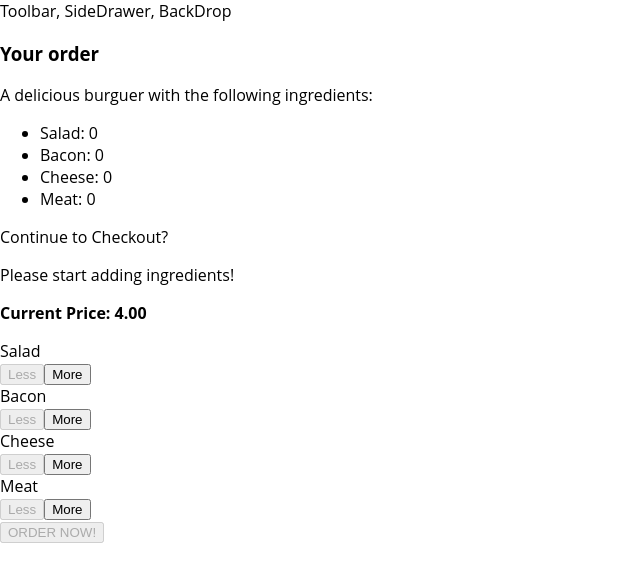
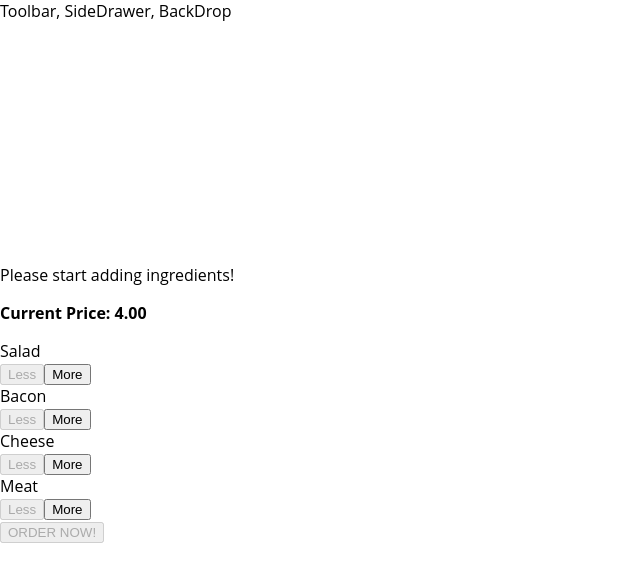
Before and after one commit to javieramirez90/burgerBuilder, a React app: page / in a window 1280 px wide. Shown: the top 582 px of the page, without its empty margins (0-640 px from the left). Built offline with nearby package versions, Linux system fonts and the light colour scheme; the HTML template or start-up script is replaced by a standard one.

Commit message:
Modal animation

```diff
--- a/src/components/Burger/BuildControls/BuildControls.js
+++ b/src/components/Burger/BuildControls/BuildControls.js
@@ -22,7 +22,9 @@
     ))}
     <button
     className={classes.OrderButton}
-    disabled={!props.purchasable}>ORDER NOW!</button>
+    disabled={!props.purchasable}
+    onClick={props.ordered}>ORDER NOW!</button>
+
   </div>
 );
 
--- a/src/components/Burger/OrderSummary/OrderSummary.js
+++ b/src/components/Burger/OrderSummary/OrderSummary.js
@@ -4,9 +4,9 @@
 
 const orderSummary = (props) => {
   const ingredientSummary = Object.keys(props.ingredients)
-    .map(igKey => {
+    .map((igKey, index) => {
       return (
-        <li>
+        <li key={index}>
           <span style={{textTransform: "capitalize"}}>{ igKey }</span>: {props.ingredients[igKey]}
         </li>);
     });
--- a/src/components/UI/Modal/Modal.js
+++ b/src/components/UI/Modal/Modal.js
@@ -2,7 +2,12 @@
 import classes from './Modal.css'
 
 const modal = (props) => (
-  <div className={classes.Modal}>
+  <div className={classes.Modal}
+  style={{
+    transform: props.show ? 'translateY(0)' : 'translateY(-100vh)',
+    opacity: props.show ? '1' : '0'
+
+  }}>
   { props.children }
   </div>
 );
--- a/src/containers/BurgerBuilder/BurgerBuilder.js
+++ b/src/containers/BurgerBuilder/BurgerBuilder.js
@@ -22,7 +22,8 @@
       meat: 0
     },
     totalPrice: 4,
-    purchasable: false
+    purchasable: false,
+    purchasing: false
   }
 
   updatePurchaseState(ingredients) {
@@ -71,6 +72,10 @@
 
   }
 
+  purchaseHandler = () => {
+    this.setState({purchasing: true});
+  }
+
   render() {
 
     const disabledInfo = {
@@ -81,7 +86,7 @@
     }
     return (
       <Aux>
-        <Modal>
+        <Modal show={this.state.purchasing}>
           <OrderSummary ingredients={this.state.ingredients}/>
         </Modal>
         <Burger ingredients={this.state.ingredients}/>
@@ -90,6 +95,7 @@
           ingredientRemoved ={this.removeIngredientHandler}
           disabled={disabledInfo}
           purchasable={this.state.purchasable}
+          ordered={this.purchaseHandler}
           price={this.state.totalPrice}/>
 
       </Aux>
```
